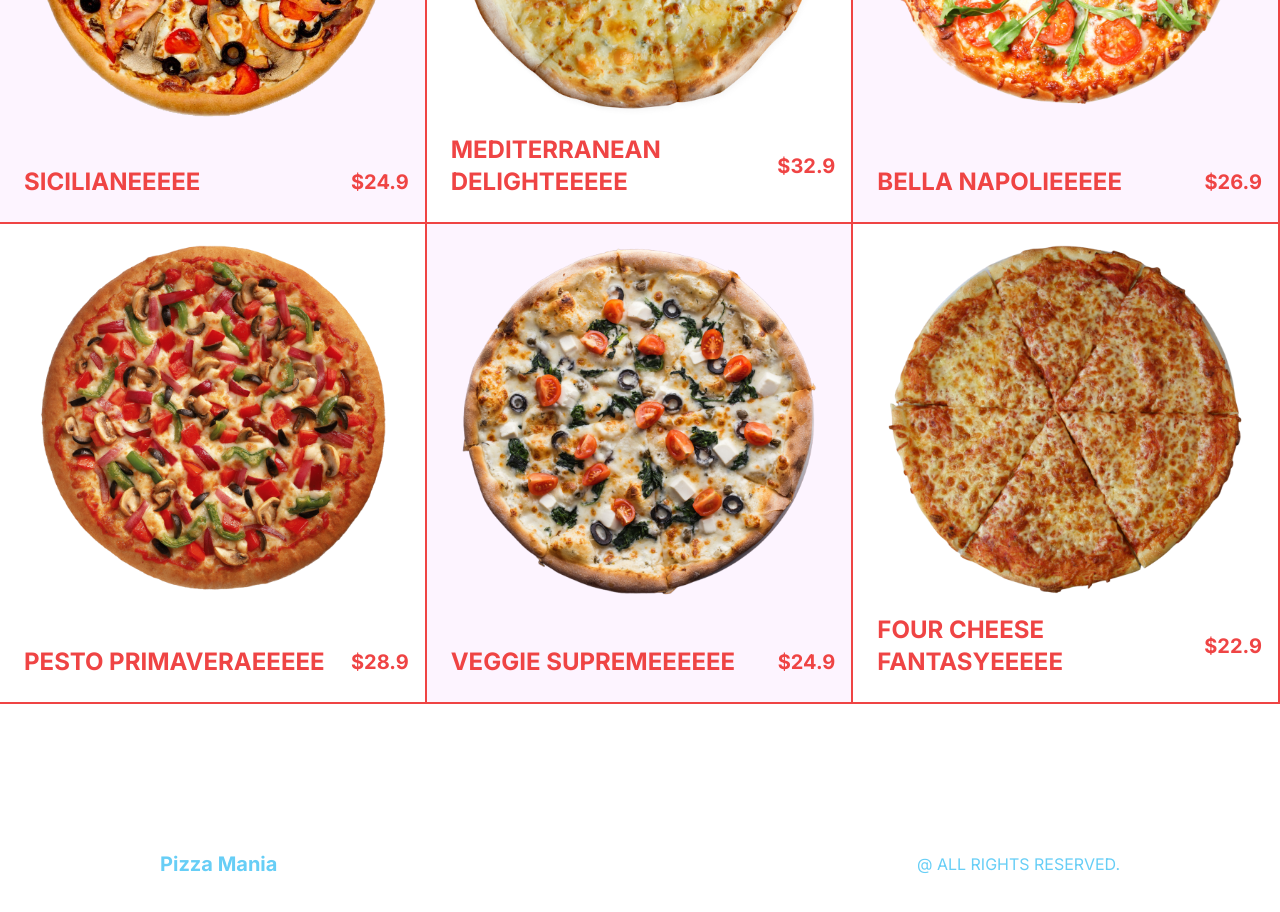
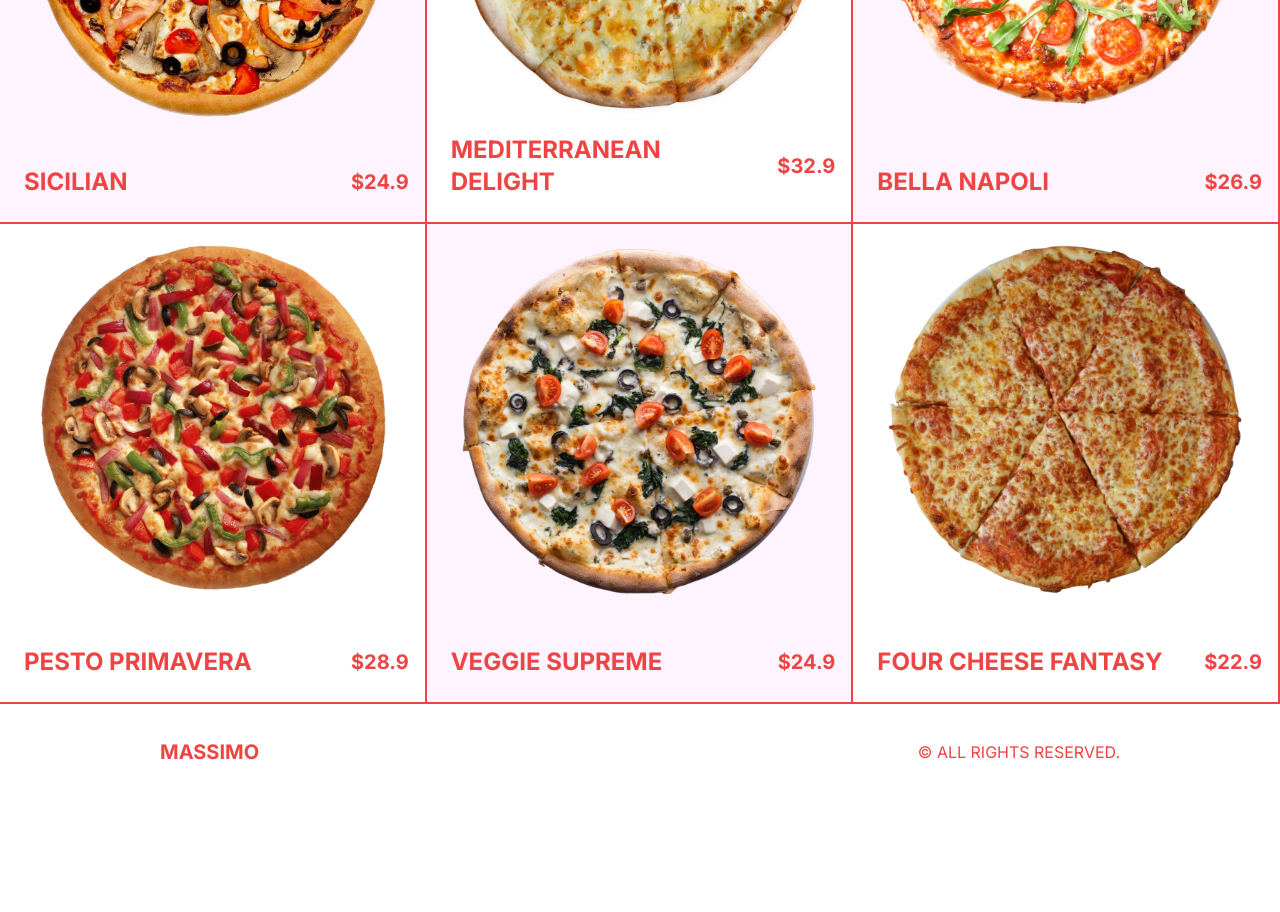
Before and after one commit to FlorentinaDili7/restaurant, a Next.js app: page /menu/1 in a window 1280 px wide. Shown: the part 320-1232 px from the top of the page. After the commit the page ends 1120 px from the top, so only its background shows below. Built offline with nearby package versions, Linux system fonts and the light colour scheme.

Commit message:
Orders Page

```diff
--- a/src/app/components/Footer.tsx
+++ b/src/app/components/Footer.tsx
@@ -1,14 +1,13 @@
-import React from 'react'
-import Link from 'next/link'
+import Link from "next/link";
+import React from "react";
 
 const Footer = () => {
     return (
-        <div className="h-12 md:h-24 p-4 lg:p-20 xl:p-40 text-[#67CEF6] flex items-center justify-between">
-            <Link href="/" className="font-bold text-xl">Pizza Mania</Link>
-            <p>@ ALL RIGHTS RESERVED.</p>
+        <div className="h-12 md:h-24 p-4 lg:px-20 xl:px-40 text-red-500 flex items-center justify-between">
+            <Link href="/" className="font-bold text-xl">MASSIMO</Link>
+            <p>© ALL RIGHTS RESERVED.</p>
         </div>
+    );
+};
 
-    )
-}
-
-export default Footer
+export default Footer;
--- a/src/app/menu/[category]/page.tsx
+++ b/src/app/menu/[category]/page.tsx
@@ -16,7 +16,7 @@ const CategoryPage = () => {
                     )}
                     {/* TEXT CONTAINER */}
                     <div className="flex items-center justify-between font-bold">
-                        <h1 className="text-2xl uppercase p-2">{item.title}eeeee</h1>
+                        <h1 className="text-2xl uppercase p-2">{item.title}</h1>
                         <h2 className="group-hover:hidden text-xl">${item.price}</h2>
                         <button className="hidden group-hover:block uppercase bg-red-500 text-white p-2 rounded-md">Add to Cart</button>
                     </div>
--- a/src/app/menu/page.tsx
+++ b/src/app/menu/page.tsx
@@ -9,7 +9,7 @@ const MenuPage = () => {
                 <Link
                     href={`/menu/${category.slug}`}
                     key={category.id}
-                    className="w-full h-1/3 bg-cover p-8 md:h-1/2"
+                    className="w-full h-1/3 bg-cover p-8 md:h-2/3"
                     style={{ backgroundImage: `url(${category.img})` }}
                 >
                     <div className={`text-${category.color} w-1/2`}>
```
